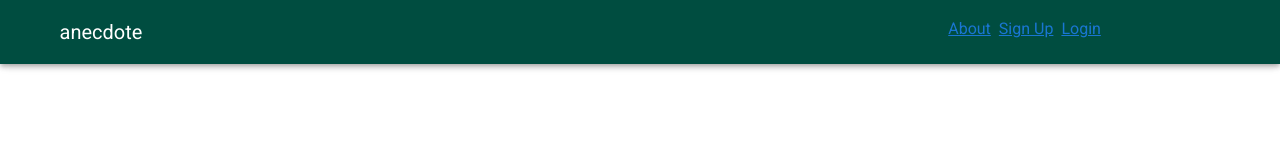
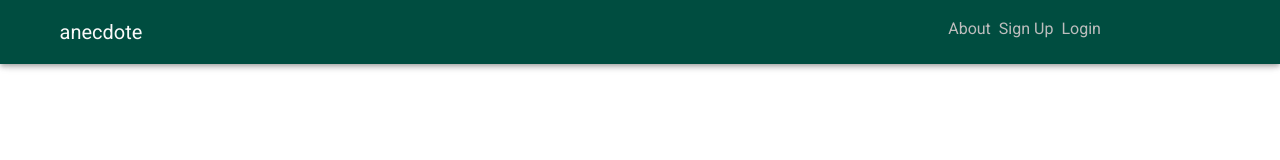
Before and after one commit to Simon-Truong/anecdote-ui, a Vue app: page /login in a window 1280 px wide. Shown: the top 160 px of the page. Built offline with nearby package versions, Linux system fonts and the light colour scheme.

Commit message:
[feat] added node-sass, initial README, created new component Appbar.vue and styling

```diff
--- a/package.json
+++ b/package.json
@@ -9,6 +9,7 @@
   },
   "dependencies": {
     "core-js": "^3.6.4",
+    "node-sass": "^4.13.1",
     "vue": "^2.6.11",
     "vue-router": "^3.1.6",
     "vuetify": "^2.2.11",
--- a/src/App.vue
+++ b/src/App.vue
@@ -1,24 +1,6 @@
 <template>
   <v-app>
-    <v-app-bar app dark color="teal darken-4">
-      <v-container>
-        <v-row>
-          <v-col cols="3">
-            <v-toolbar-title>anecdote</v-toolbar-title>
-          </v-col>
-
-          <v-col cols="6" />
-
-          <v-col cols="3">
-            <div>
-              <router-link to="/about" class="mr-2">About</router-link>
-              <router-link to="/signup" class="mr-2">Sign Up</router-link>
-              <router-link to="/login">Login</router-link>
-          </div>
-          </v-col>
-        </v-row>
-      </v-container>
-    </v-app-bar>
+    <AppBar />
 
     <v-content>
       <router-view />
@@ -27,10 +9,15 @@
 </template>
 
 <script>
+
+import AppBar from './components/Appbar';
+
 export default {
   name: 'App',
 
-  components: {},
+  components: {
+    AppBar
+  },
 
   data: () => ({
     //
--- /dev/null
+++ b/src/components/Appbar.vue
@@ -0,0 +1,44 @@
+<template>
+  <v-app-bar app dark color="teal darken-4">
+    <v-container>
+      <v-row>
+        <v-col cols="3">
+          <v-toolbar-title>
+            <router-link to="/home" class="custom-anchor">
+              <span class="grey--text text--lighten-5">anecdote</span>
+            </router-link>
+          </v-toolbar-title>
+        </v-col>
+
+        <v-col cols="6" />
+
+        <v-col cols="3">
+          <div>
+            <router-link to="/about" class="custom-anchor mr-2">About</router-link>
+            <router-link to="/signup" class="custom-anchor mr-2">Sign Up</router-link>
+            <router-link to="/login" class="custom-anchor">Login</router-link>
+          </div>
+        </v-col>
+      </v-row>
+    </v-container>
+  </v-app-bar>
+</template>
+
+<script>
+export default {
+  name: 'Appbar'
+};
+</script>
+
+<style scoped lang="scss">
+.custom-anchor {
+  text-decoration: none;
+  cursor: pointer;
+  color: #BDBDBD;
+  transition-duration: 0.5s;
+
+    &:hover {
+      color: #FAFAFA;
+    }
+}
+</style>
--- a/vue.config.js
+++ b/vue.config.js
@@ -1,5 +1,12 @@
 module.exports = {
   "transpileDependencies": [
     "vuetify"
-  ]
+  ],
+  css: {
+    loaderOptions: {
+      sass: {
+        prependData: `@import "@/styles/_variables.scss";`
+      }
+    }
+  }
 }
```
Also changed, not shown: src/styles/_variables.scss (added), 2 other files (tests, documents, lock files or other folders).
